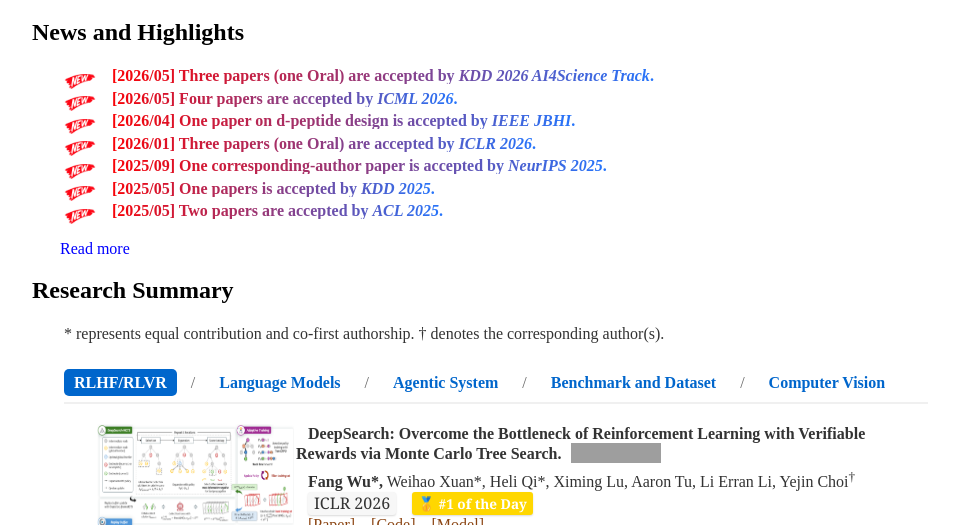
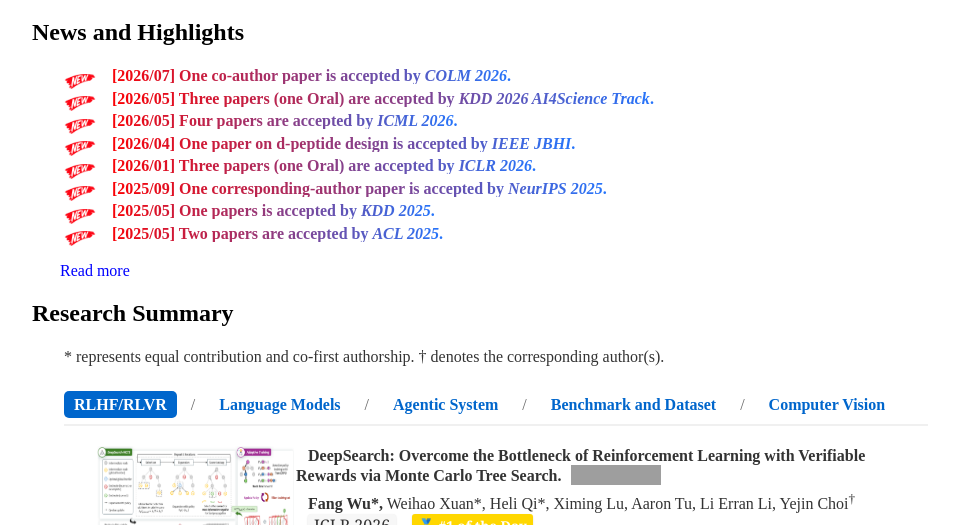
Before and after one commit to smiles724/smiles724.github.io, a Jekyll site: the page built from index.html, in a window 1280 px wide and 900 px high, cut to the strip 375-900 px from the top of the window. Shown: the whole strip, without its empty margins (160-1119 px from the left). Built offline with Jekyll 4.4.1, drawn with Linux system fonts in a browser that asks for light colours; nearby versions of some CDN libraries; a style sheet for code colours, icons or effects is not loaded; grey boxes are pictures that could not be loaded.

Commit message:
update COLM

```diff
--- a/index.html
+++ b/index.html
@@ -128,6 +128,9 @@
 
 	<h2><a name="news"></a>News and Highlights</h2>
 		<p style="margin-left: 2em;">
+			<img src="img/new.png" align="middle" width="32" height="15"/>
+			<b  style="background-image: linear-gradient(90deg,#ff0000 0,#2575fc); -webkit-background-clip: text; -webkit-text-fill-color: transparent;">
+			    &nbsp&nbsp [2026/07] One co-author paper is accepted by <em>COLM 2026</em>. <br></b>
 			<img src="img/new.png" align="middle" width="32" height="15"/>
 			<b  style="background-image: linear-gradient(90deg,#ff0000 0,#2575fc); -webkit-background-clip: text; -webkit-text-fill-color: transparent;">
 			    &nbsp&nbsp [2026/05] Three papers (one Oral) are accepted by <em>KDD 2026 AI4Science Track</em>. <br></b>
--- a/papers_ai.html
+++ b/papers_ai.html
@@ -194,7 +194,7 @@
 			</span> <br>
 			&nbsp;&nbsp; Peng Xia, Kaide Zeng, Jiaqi Liu, Can Qin, <b>Fang Wu</b>, Yiyang Zhou, Caiming Xiong, Huaxiu Yao<sup>&dagger;</sup><br>
 			&nbsp;&nbsp; <span style="display: inline-block;background: #f7f7f7; color: #333333;padding: 2px 6px;border-radius: 3px;box-shadow: 0px 1px 2px rgba(0, 0, 0, 0.15); font-weight: normal;
-    		font-size: 0.9em; font-family: 'Georgia', 'Times New Roman', serif;">Under Review</span><br>
+    		font-size: 0.9em; font-family: 'Georgia', 'Times New Roman', serif;">COLM 2026</span><br>
 			&nbsp;&nbsp; <a href="https://arxiv.org/abs/2511.16043">[Paper]</a>
 			&nbsp;&nbsp; <a href="https://github.com/aiming-lab/Agent0">[Code]</a> <br>
 			<br>
```
